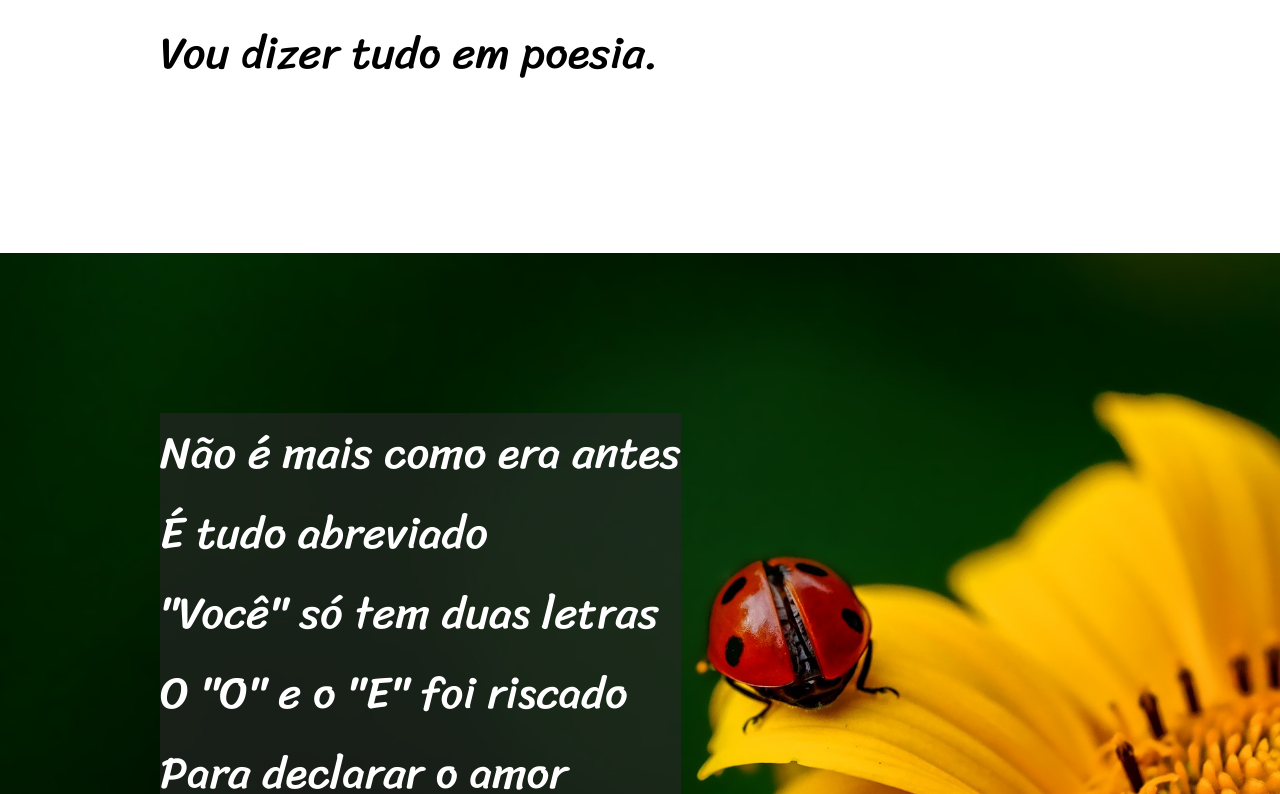
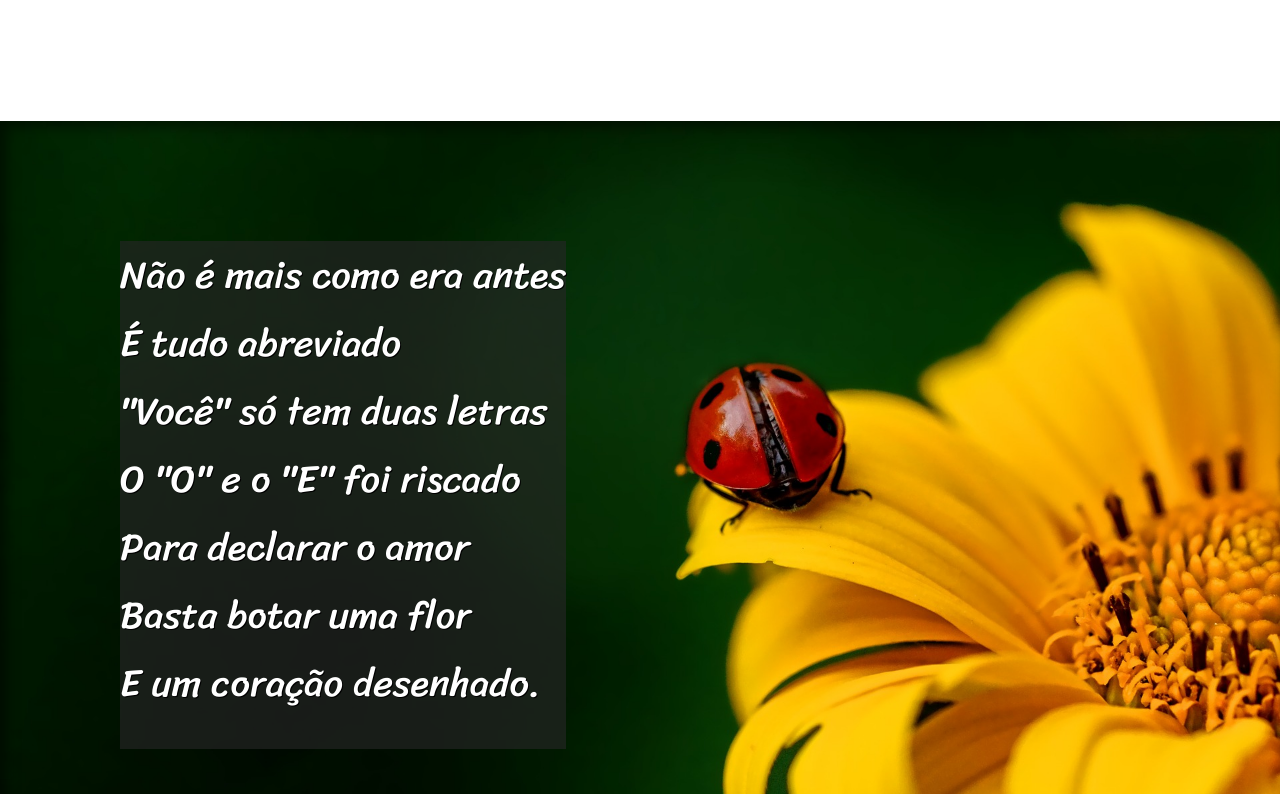
Before and after one commit to KaioGabrielSilva/Desafios, a plain HTML site: page desafio-cordel/index.html in a window 1280 px wide. Shown: the part 946-1740 px from the top of the page. Drawn offline with Linux system fonts and the light colour scheme.

Commit message:
Atualizado

```diff
--- a/desafio-cordel/style.css
+++ b/desafio-cordel/style.css
@@ -44,29 +44,34 @@ a:hover{
 }
 div{
     background-size: cover;
-    padding: 20vh;
+    padding: 15vh;
     background-color: white;
 }
 div p{
-    font-size: 3.5vw;
+    font-size: 3vw;
     font-family: "Sriracha";
+    padding-bottom: 4vh;
 }
 div.img1{
     background-image: url(imagens/background001.jpg);
     background-size: cover;
     background-repeat: no-repeat;
     background-attachment: fixed;
+    background-position: right center;
+    box-shadow: inset 6px 6px 13px 0px rgba(0, 0, 0, 0.519);
 }
 div.img2{
     background-image: url(imagens/background002.jpg);
     background-size: cover;
     background-repeat: no-repeat;
     background-attachment: fixed;
+    box-shadow: inset 6px 6px 13px 0px rgba(0, 0, 0, 0.519);
 }
 p.img{
     background-color: rgba(39, 39, 39, 0.64);
     color: white;
     display: inline-block;
+    text-shadow: 1px 1px 0px black;
 }
 footer{
     background-color: black;
```
